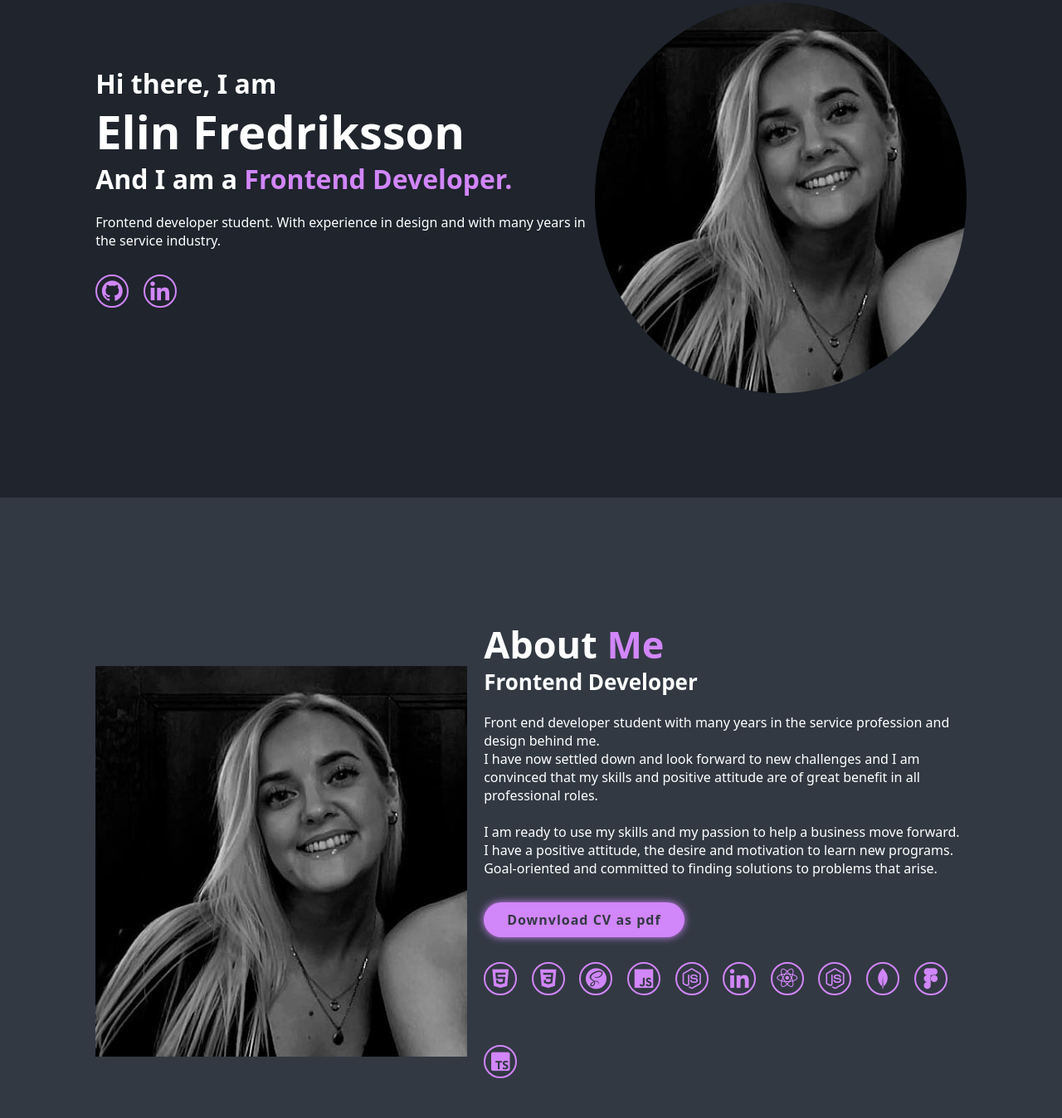
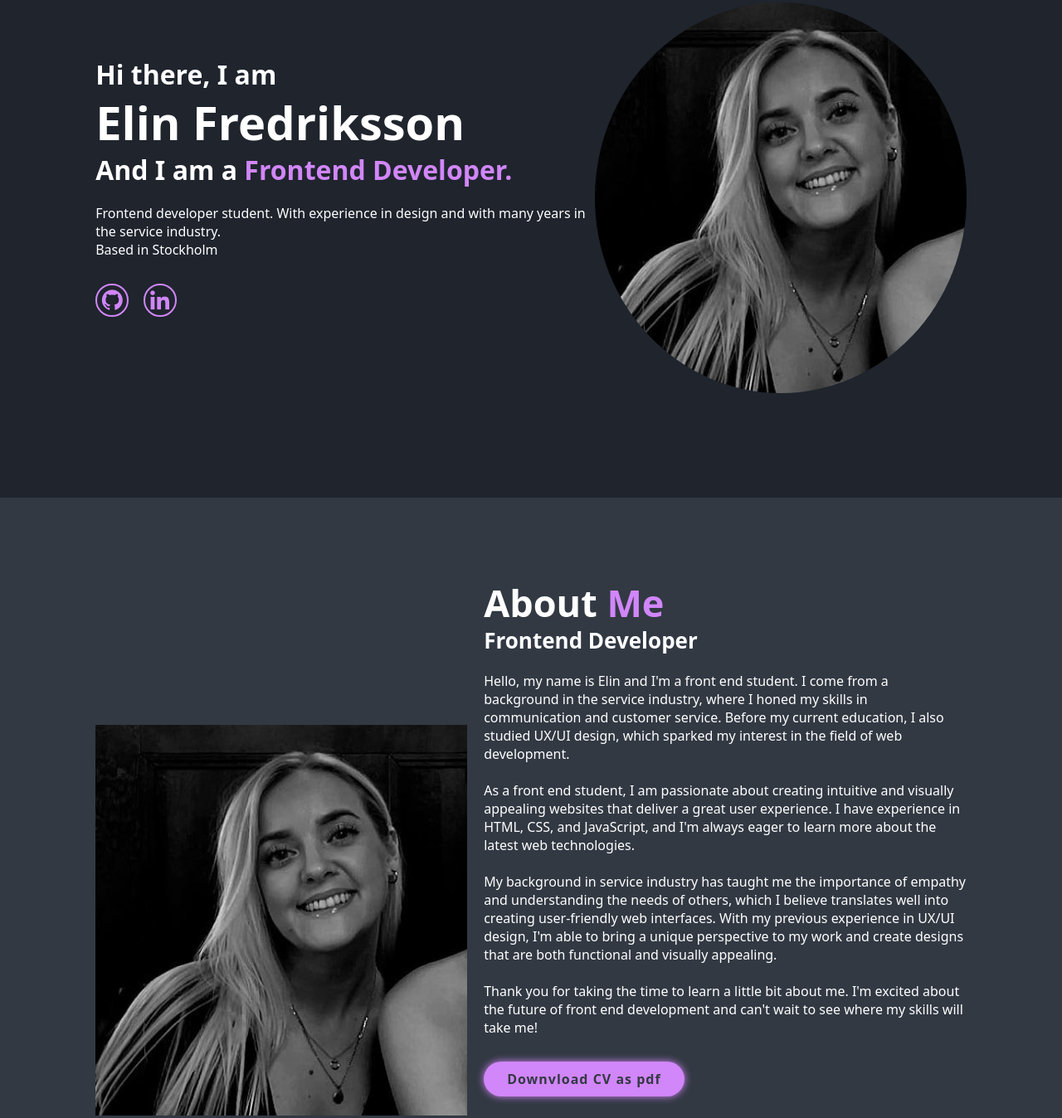
Before and after one commit to ElinFredriksson/portfolio, a plain HTML site: page Index.html in a window 1280 px wide. Shown: the part 200-1548 px from the top of the page at 83% size. Drawn offline with nearby package versions, Linux system fonts and the light colour scheme.

Commit message:
Text updated

```diff
--- a/Index.html
+++ b/Index.html
@@ -32,7 +32,7 @@
             <h3>Hi there, I am</h3>
             <h1>Elin Fredriksson</h1>
             <h3>And I am a <span>Frontend Developer.</span></h3>
-            <p>Frontend developer student. With experience in design and with many years in the service industry.</p>
+            <p>Frontend developer student. With experience in design and with many years in the service industry. <br> Based in Stockholm</p>
             <div class="social-media">
                 <a href=""><i class='bx bxl-github' ></i></a>
                 <a href=""><i class='bx bxl-linkedin' ></i></a>
@@ -54,10 +54,13 @@
         <div class="about-container">
             <h2 class="heading">About <span>Me</span></h2>
             <h3>Frontend Developer</h3>
-            <p>Front end developer student with many years in the service profession and design behind me.<br>
-                I have now settled down and look forward to new challenges and I am convinced that
-                my skills and positive attitude are of great benefit in all professional roles. <br><br>
-                I am ready to use my skills and my passion to help a business move forward. I have a positive attitude, the desire and motivation to learn new programs. Goal-oriented and committed to finding solutions to problems that arise.</p>
+            <p>Hello, my name is Elin and I'm a front end student. I come from a background in the service industry, where I honed my skills in communication and customer service. Before my current education, I also studied UX/UI design, which sparked my interest in the field of web development. <br><br>
+
+                As a front end student, I am passionate about creating intuitive and visually appealing websites that deliver a great user experience. I have experience in HTML, CSS, and JavaScript, and I'm always eager to learn more about the latest web technologies. <br><br>
+
+                My background in service industry has taught me the importance of empathy and understanding the needs of others, which I believe translates well into creating user-friendly web interfaces. With my previous experience in UX/UI design, I'm able to bring a unique perspective to my work and create designs that are both functional and visually appealing. <br><br>
+
+                Thank you for taking the time to learn a little bit about me. I'm excited about the future of front end development and can't wait to see where my skills will take me!</p>
             <a href="files/elin_fredriksson_CV.pdf" download="elin_fredriksson_CV" class="btn">Downvload CV as pdf</a>
             <div class="social-media">
                 <a href="#"><i class='bx bxl-html5'></i></a>
```
